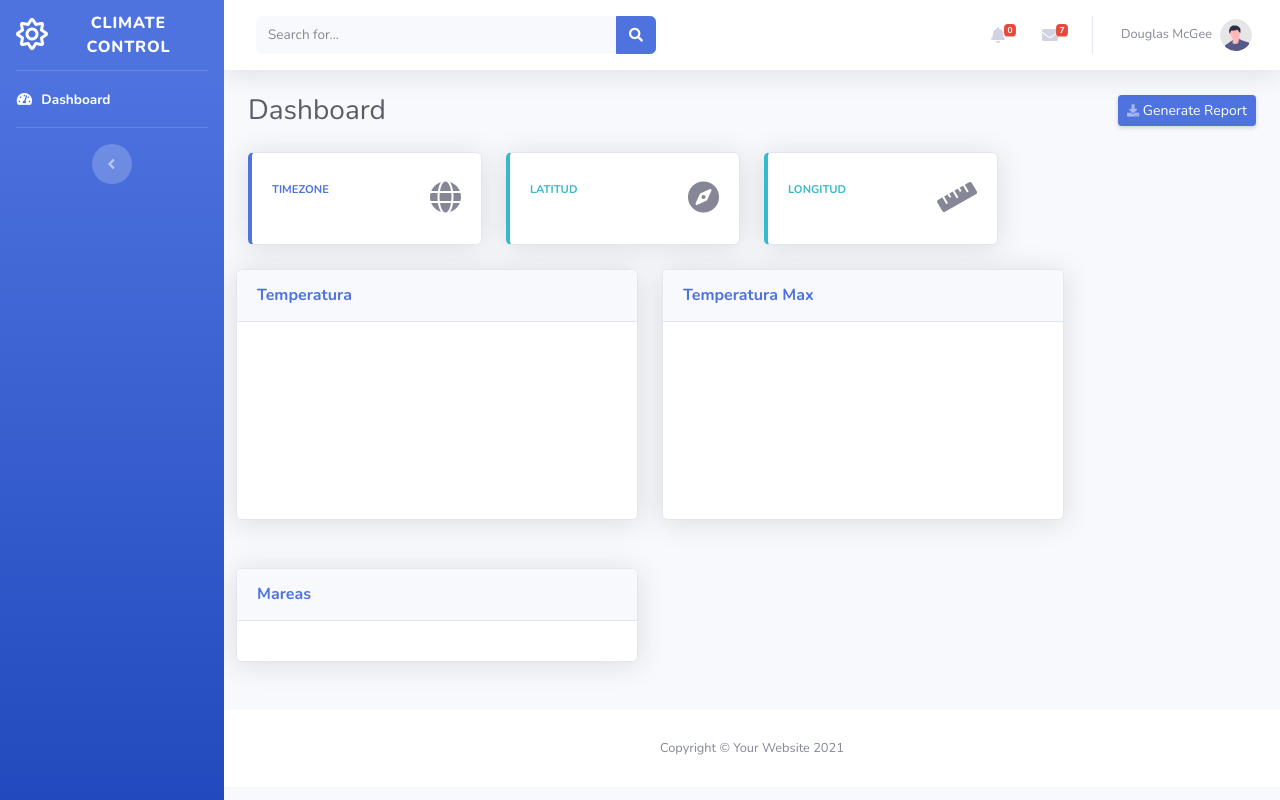
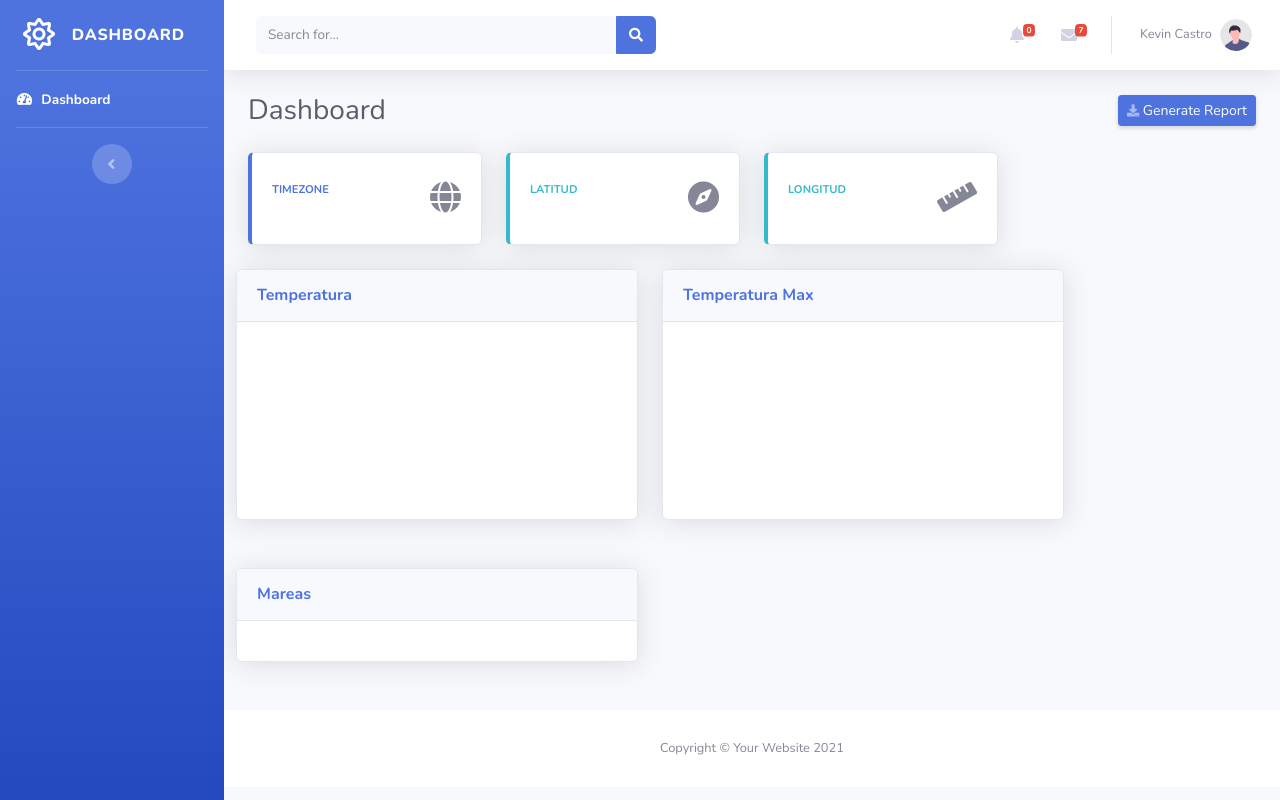
Before and after one commit to kevcorti/Proyecto05, a website with bundled scripts: page index.html in a window 1280 px wide. Built offline with nearby package versions, Linux system fonts and the light colour scheme; no server answers.

Commit message:
Update index.html

```diff
--- a/index.html
+++ b/index.html
@@ -9,7 +9,7 @@
     <meta name="description" content="">
     <meta name="author" content="">
 
-    <title>Climate Control Guayaquil</title>
+    <title>Dashboard</title>
 
     <!-- Custom fonts for this template-->
     <link href="vendor/fontawesome-free/css/all.min.css" rel="stylesheet" type="text/css">
@@ -34,7 +34,7 @@
                 <div class="sidebar-brand-icon">
                     <i class="far fa-sun"></i>
                 </div>
-                <div class="sidebar-brand-text mx-3">Climate Control  <sup></sup></div>
+                <div class="sidebar-brand-text mx-3">Dashboard<sup></sup></div>
             </a>
 
             <!-- Divider -->
@@ -46,21 +46,6 @@
                     <i class="fas fa-fw fa-tachometer-alt"></i>
                     <span>Dashboard</span></a>
             </li>
-
-
-            <!-- Nav Item - Charts
-            <li class="nav-item">
-                <a class="nav-link" href="charts.html">
-                    <i class="fas fa-fw fa-chart-area"></i>
-                    <span>Charts</span></a>
-            </li> -->
-
-            <!-- Nav Item -
-            <li class="nav-item">
-                <a class="nav-link" href="tables.html">
-                    <i class="fas fa-fw fa-table"></i>
-                    <span>Tables</span></a>
-            </li>Tables -->
 
             <!-- Divider -->
             <hr class="sidebar-divider d-none d-md-block">
@@ -232,7 +217,7 @@
                         <li class="nav-item dropdown no-arrow">
                             <a class="nav-link dropdown-toggle" href="#" id="userDropdown" role="button"
                                 data-toggle="dropdown" aria-haspopup="true" aria-expanded="false">
-                                <span class="mr-2 d-none d-lg-inline text-gray-600 small">Douglas McGee</span>
+                                <span class="mr-2 d-none d-lg-inline text-gray-600 small">Kevin Castro</span>
                                 <img class="img-profile rounded-circle"
                                     src="img/undraw_profile.svg">
                             </a>
```
